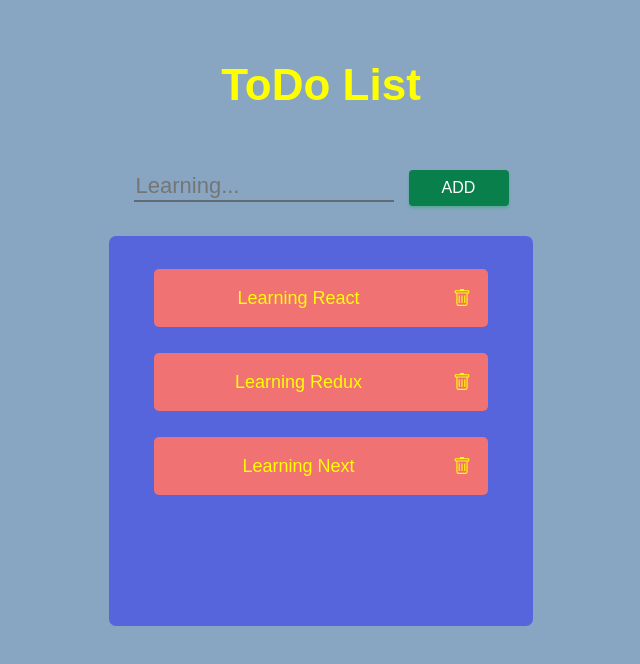
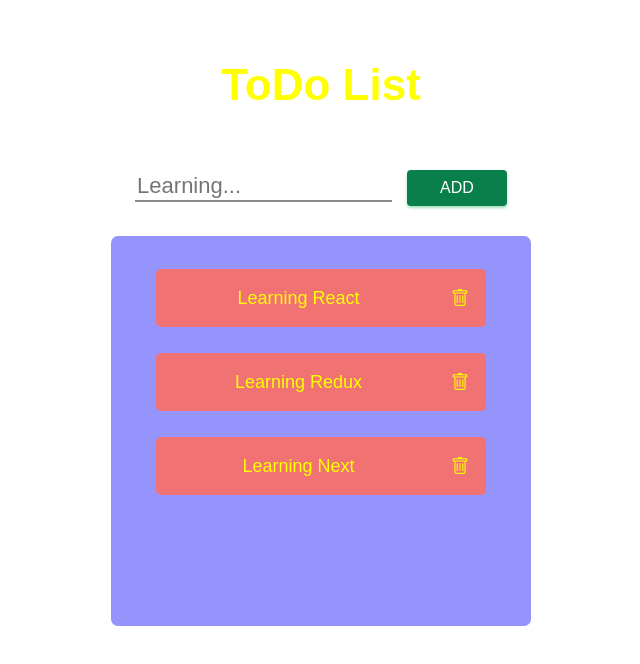
Before and after one commit to amirmmdjf/Todo-List-Reactjs, a React (Create React App) app: page / in a window 1280 px wide. Shown: the top 664 px of the page, without its empty margins (319-959 px from the left). Built offline with nearby package versions, Linux system fonts and the light colour scheme.

Commit message:
Update styles

```diff
--- a/src/style.css
+++ b/src/style.css
@@ -1,7 +1,9 @@
-body{
+body {
+    /* background: #0F2027;
+    background: -webkit-linear-gradient(to top, #2C5364, #203A43, #0F2027);
+    background: linear-gradient(to top, #2C5364, #203A43, #0F2027); */
+    text-align: center;
     font-family: Arial, Helvetica, sans-serif;
-    text-align: center;
-    margin: 0;
-    padding: 0;
-    background-color: #88A6C2;
+    /* background-image: radial-gradient( circle 592px at 48.2% 50%,  rgba(255,255,249,0.6) 0%, rgba(160,199,254,1) 74.6% );    /* margin: 0; */
+
 }
```
